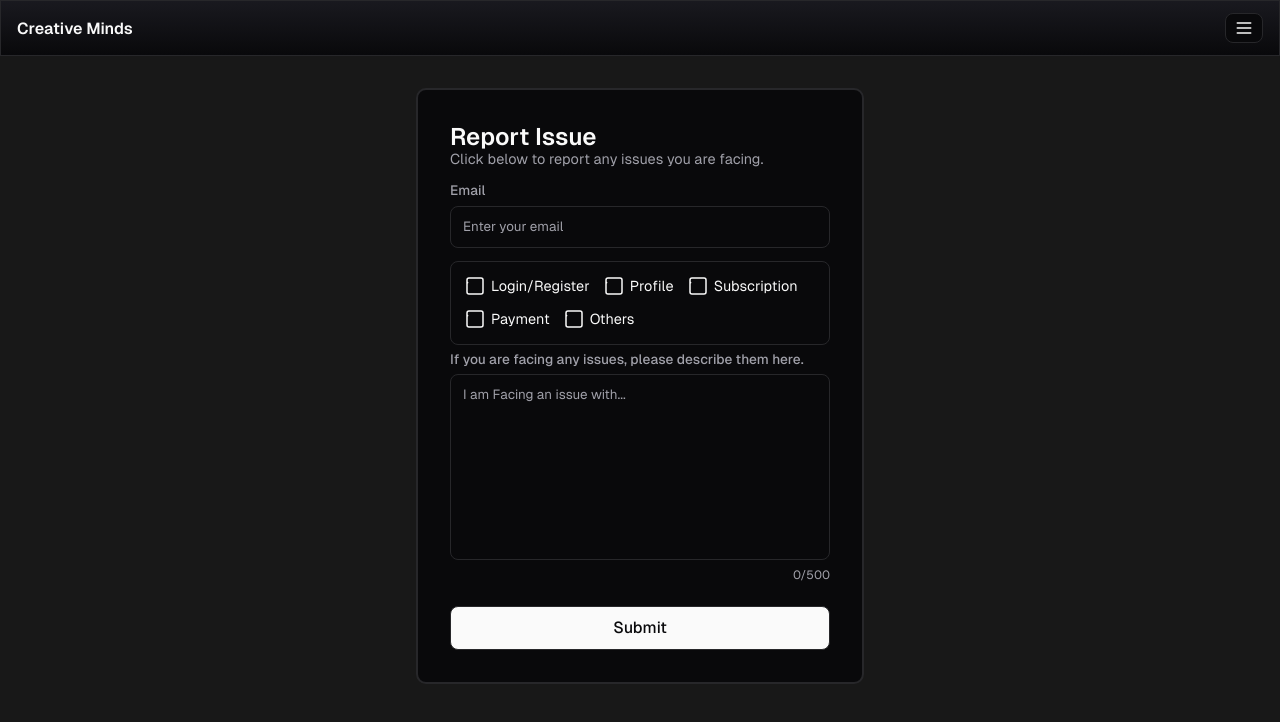
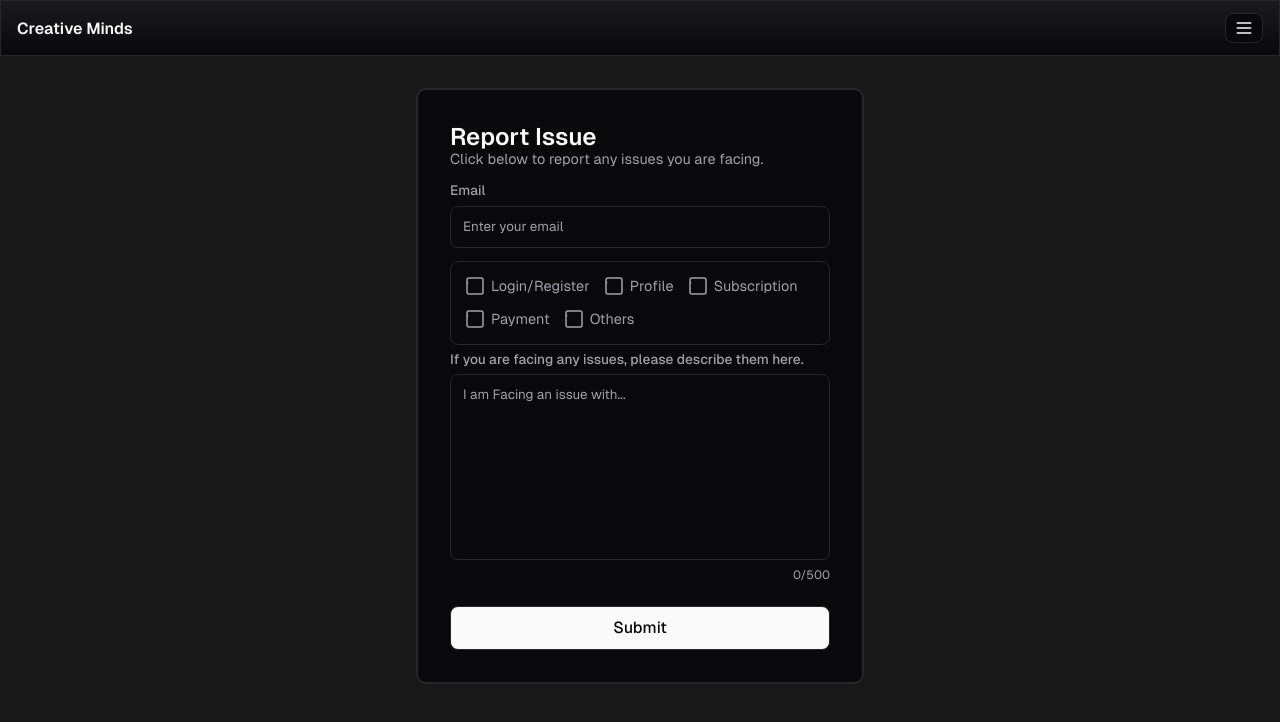
Before and after one commit to Vishal-Pattar/MindCare, a React (Create React App) app: page /reportIssue in a window 1280 px wide. Shown: the top 722 px of the page. Built offline with nearby package versions, Linux system fonts and the light colour scheme.

Commit message:
Updated Feedback.css

```diff
--- a/src/components/Feedback/Feedback.css
+++ b/src/components/Feedback/Feedback.css
@@ -52,13 +52,13 @@
 }
 
 .feedback__rating input:checked + label {
-  background-color: var(--color-bg-hover);
+  background-color: var(--color-accent);
   border-color: var(--color-text-secondary);
 }
 
 .feedback__rating input:hover + label {
-  background-color: var(--color-bg);
-  border-color: var(--color-text-secondary);
+  background-color: var(--color-bg-hover);
+  border-color: var(--color-text-tertiary);
 }
 
 .feedback__rating label {
@@ -184,7 +184,7 @@
 }
 
 .feedback__checkboxGroup {
-  color: var(--color-text-primary);
+  color: var(--color-text-secondary);
   font-family: "Geist-Regular", sans-serif;
   font-size: 1rem;
   outline: none;
@@ -198,6 +198,21 @@
   align-items: justify;
   flex-direction: row;
   gap: 1rem;
+}
+
+.feedback__checkboxGroup label {
+  display: flex;
+  align-items: center;
+  gap: 0.5rem;
+  cursor: pointer;
+}
+
+.feedback__checkboxGroup input {
+  display: none;
+}
+
+.feedback__checkboxGroup:hover {
+  border-color: var(--color-text-secondary);
 }
 
 .feedback__checkbox--container {
@@ -216,7 +231,7 @@
 
 .feedback__checkbox--container .path {
   fill: none;
-  stroke: var(--color-text-primary);
+  stroke: var(--color-text-secondary);
   stroke-width: 6;
   stroke-linecap: round;
   stroke-linejoin: round;
```
